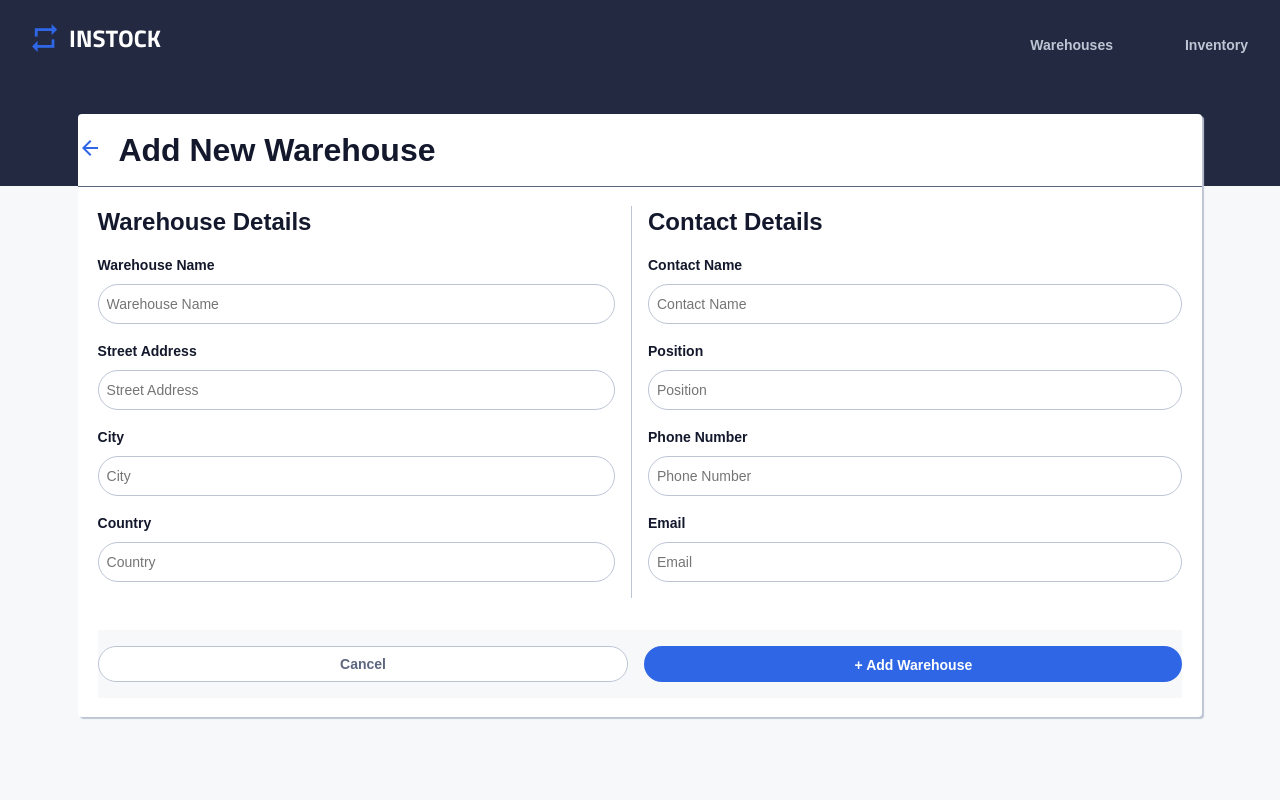
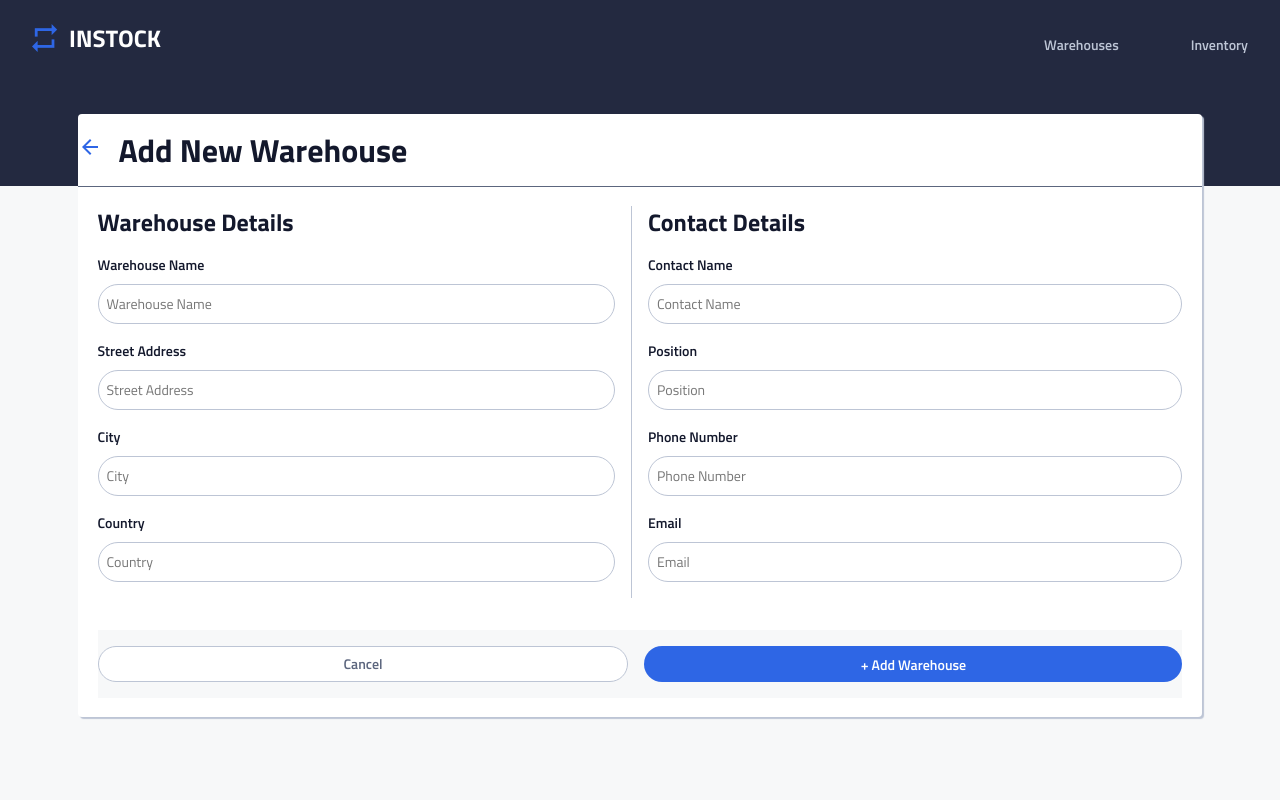
Before and after one commit to Parisa-Mirhosseini/in-stock_lpm, a React (Vite) app: page /warehouses/add in a window 1280 px wide. Shown: the top 800 px of the page. Built offline with nearby package versions, Linux system fonts and the light colour scheme; no server answers.

Commit message:
typogrophy

```diff
--- a/src/styles/partials/_mixins.scss
+++ b/src/styles/partials/_mixins.scss
@@ -1,4 +1,5 @@
 @use "./variables.scss" as *;
+
 
 @mixin tablet {
   @media (min-width: $tablet-width) {
--- a/src/styles/partials/_typography.scss
+++ b/src/styles/partials/_typography.scss
@@ -1,24 +1,15 @@
-@use "./variables";
-
-// @mixin font-face($name, $path, $weight, $style: normal, $format: "woff") {
-//     @font-face {
-//         font-family: $name;
-//         src: url($path) format($format);
-//         font-weight: $weight;
-//         font-style: $style;
-//     }
-// }
+@import url('https://fonts.googleapis.com/css2?family=Titillium+Web:wght@200;300;400;600;700;900&display=swap');
 
 @font-face {
-  font-family: "Titillium Web", sans-serif;
-  src: url(/src/Assets/fonts/Titillium_Web/TitilliumWeb-Regular.ttf);
+  font-family: "Titillium Web Local";
+  src: url("../../Assets/fonts/Titillium_Web/TitilliumWeb-Regular.ttf") format("truetype");
   font-weight: 400;
   font-style: normal;
 }
 
 @font-face {
-  font-family: "Titillium Web", sans-serif;
-  src: url(/src/Assets/fonts/Titillium_Web/TitilliumWeb-SemiBold.ttf);
+  font-family: "Titillium Web Local";
+  src: url("../../Assets/fonts/Titillium_Web/TitilliumWeb-SemiBold.ttf") format("truetype");
   font-weight: 600;
   font-style: normal;
 }
```
